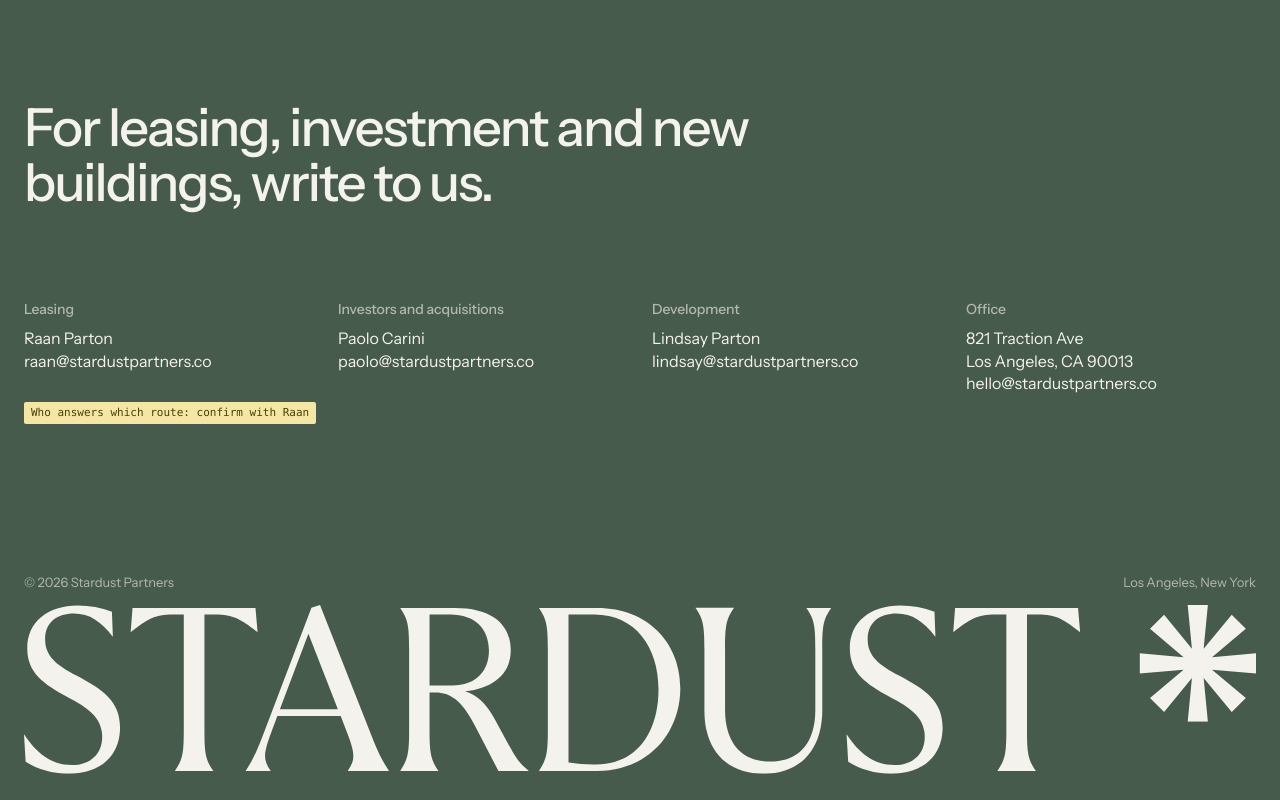
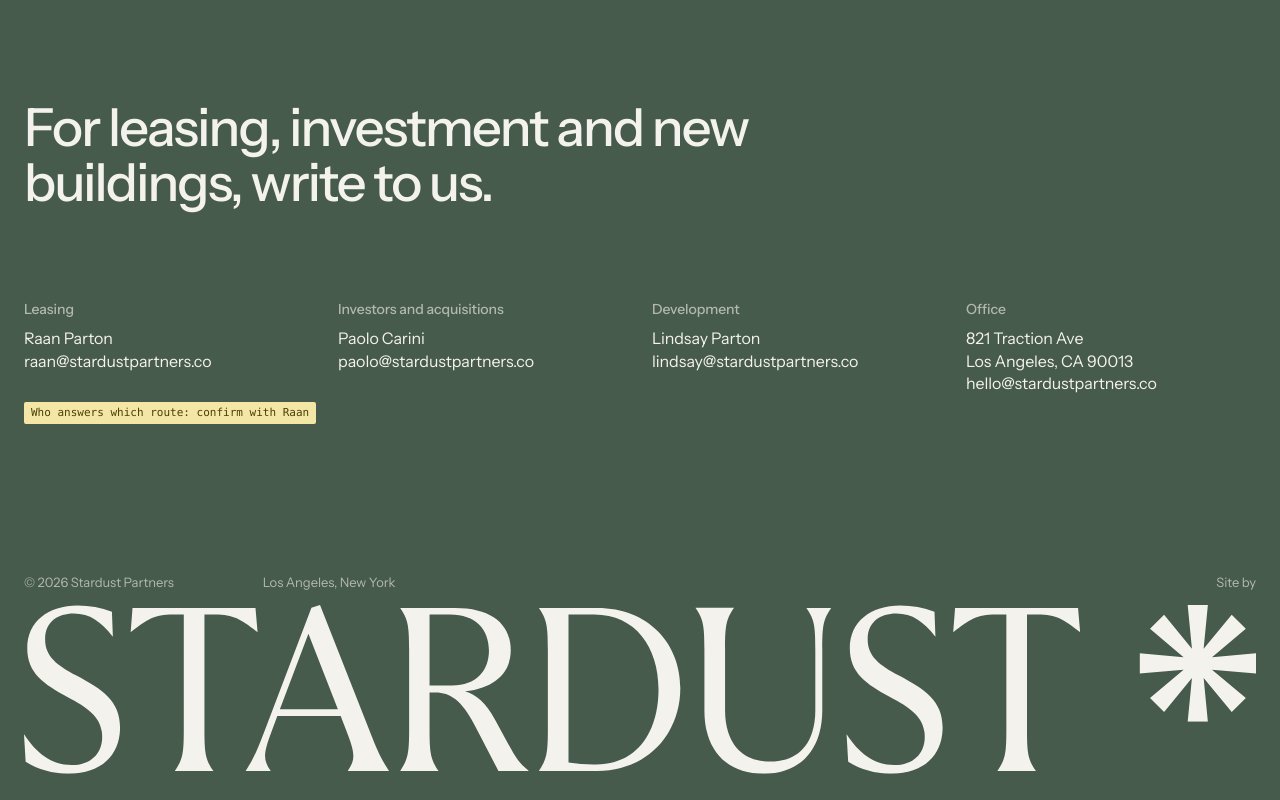
Before and after one commit to accordingtoplan/stardust-partners, a plain HTML site: page index.html in a window 1280 px wide. Shown: the part 9938-10738 px from the top of the page. Drawn offline with Linux system fonts and the light colour scheme.

Commit message:
Add Site by credit to the footer
Co-Authored-By: Claude Opus 5.5 <noreply@anthropic.com>

```diff
--- a/assets/site.css
+++ b/assets/site.css
@@ -195,6 +195,9 @@ html:not(.js) .intro, .no-intro .intro { display: none; }
 @media (min-width: 1100px) { .routes { grid-template-columns: repeat(4, minmax(0, 1fr)); } }
 .ft { margin-top: clamp(80px, 11vw, 180px); }
 .ft-row { display: flex; justify-content: space-between; gap: 12px; font-size: 13px; color: var(--on-green-mute); margin-bottom: 14px; }
+.ft-row > :nth-child(2) { margin-right: auto; margin-left: clamp(16px, 6vw, 96px); }
+.credit { transition: color .25s; }
+.credit:hover { color: var(--on-green); }
 .ft-mark { width: calc(100% - 2 * var(--pad)); margin: 0 var(--pad) var(--pad); }
 
 /* Project pages: slide in from the right */
--- a/index.html
+++ b/index.html
@@ -12,7 +12,7 @@
 <link rel="preconnect" href="https://fonts.googleapis.com">
 <link rel="preconnect" href="https://fonts.gstatic.com" crossorigin>
 <link rel="stylesheet" href="https://fonts.googleapis.com/css2?family=Instrument+Sans:wght@400;500&display=swap">
-<link rel="stylesheet" href="assets/site.css?v=3">
+<link rel="stylesheet" href="assets/site.css?v=4">
 <script>document.documentElement.classList.add('js');try{if(sessionStorage.getItem('sd-intro'))document.documentElement.classList.add('no-intro')}catch(e){}</script>
 </head>
 <body class="is-top is-draft">
@@ -198,7 +198,7 @@
     <span class="note">Who answers which route: confirm with Raan</span>
   </div>
   <footer class="ft">
-    <div class="ft-row wrap"><span>© 2026 Stardust Partners</span><span>Los Angeles, New York</span></div>
+    <div class="ft-row wrap"><span>© 2026 Stardust Partners</span><span>Los Angeles, New York</span><a class="credit" href="https://frederikfrede.com">Site by</a></div>
     <span class="ft-mark mark" aria-hidden="true"></span>
   </footer>
 </section>
```
